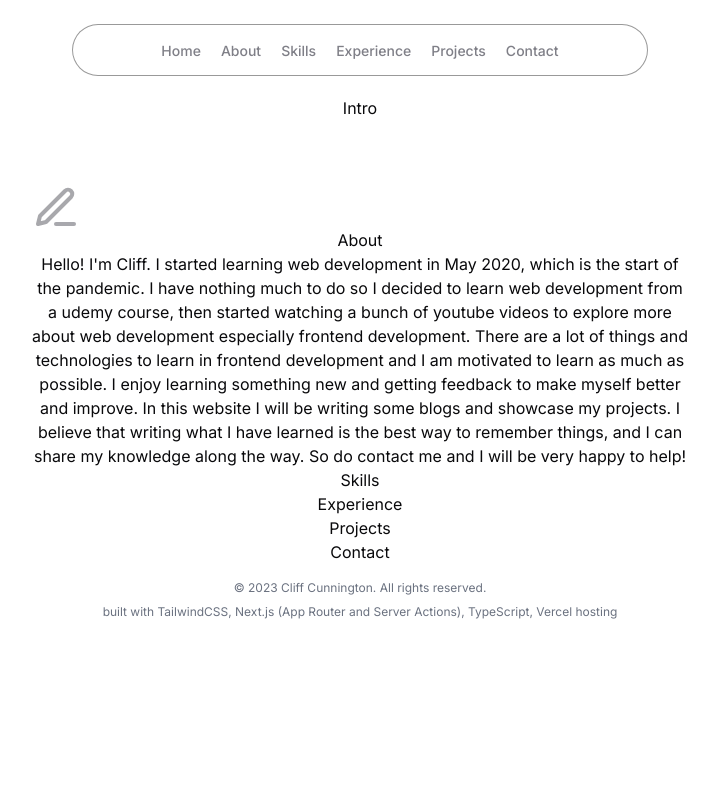
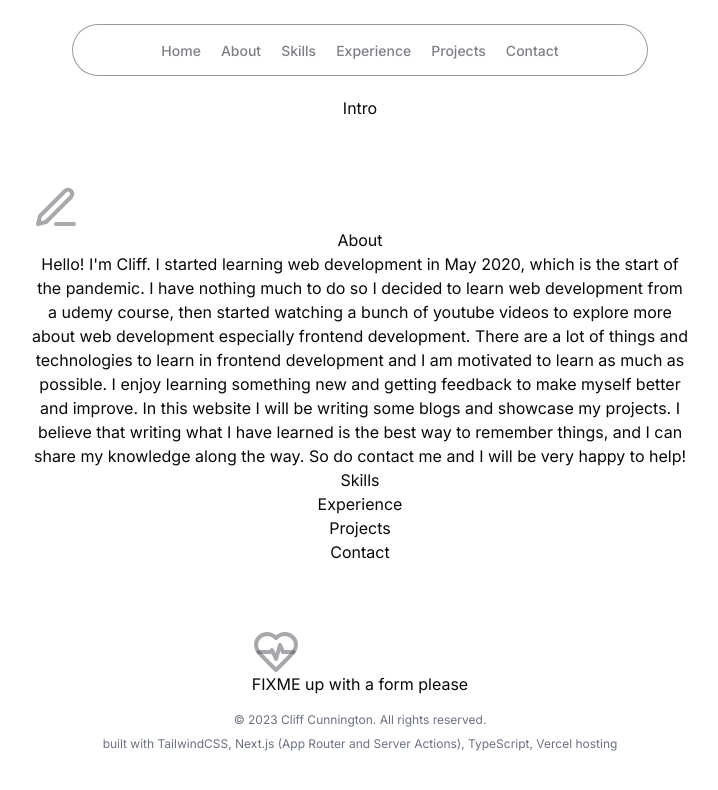
Before and after one commit to cliffrc/a.cliffrc.nl, a Next.js app: page / in a window 1280 px wide. Shown: the top 790 px of the page, without its empty margins (280-998 px from the left). Built offline with nearby package versions, Linux system fonts and the light colour scheme.

Commit message:
Merged old content with new layout

```diff
--- a/src/components/Contact.tsx
+++ b/src/components/Contact.tsx
@@ -1,9 +1,12 @@
 import React from "react";
+import { HeartPulse } from "lucide-react";
 
 const Contact = () => {
   return (
     <section className="scroll-mt-[4.7rem] " id="contact">
       <div>Contact</div>
+      <HeartPulse className="mt-16 -mb-1 h-12 w-12 text-zinc-600/50 shadow-3xl  dark:text-white/60" />
+      <p>FIXME up with a form please</p>
     </section>
   );
 };
```
